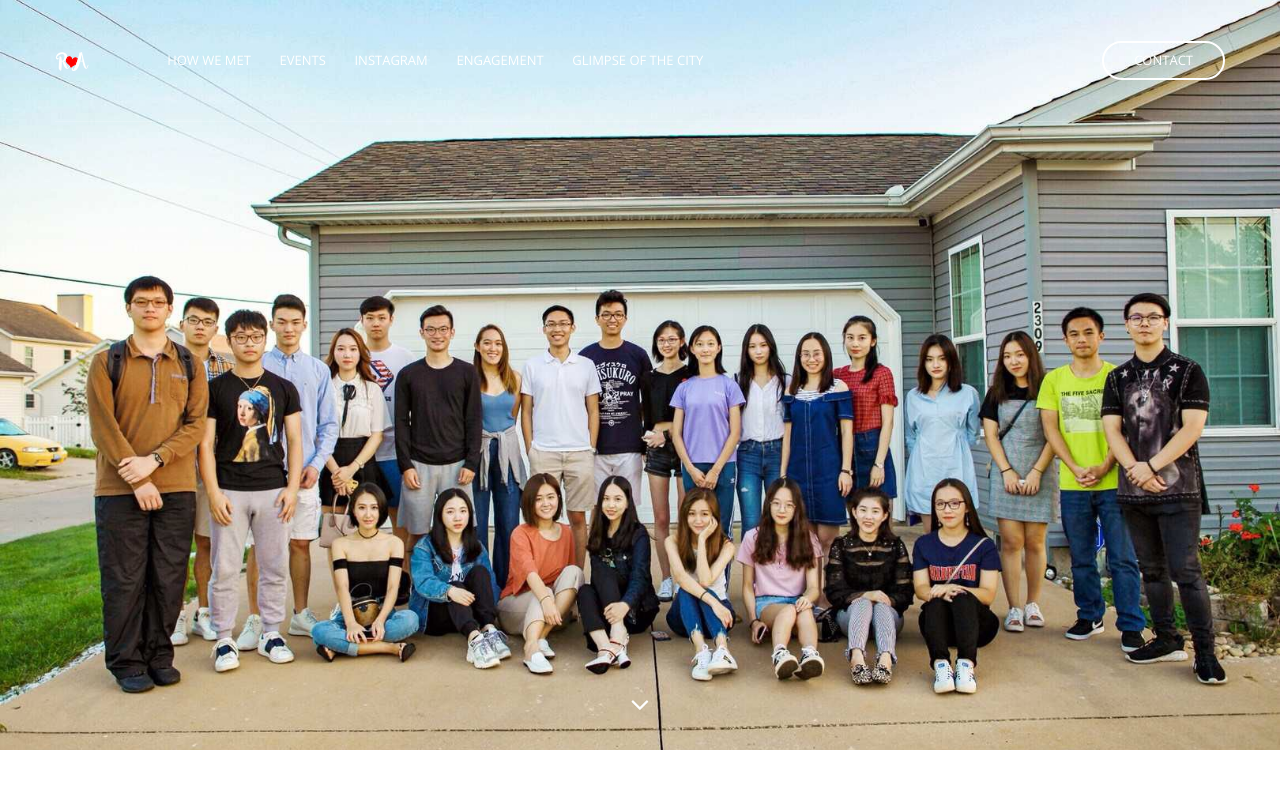
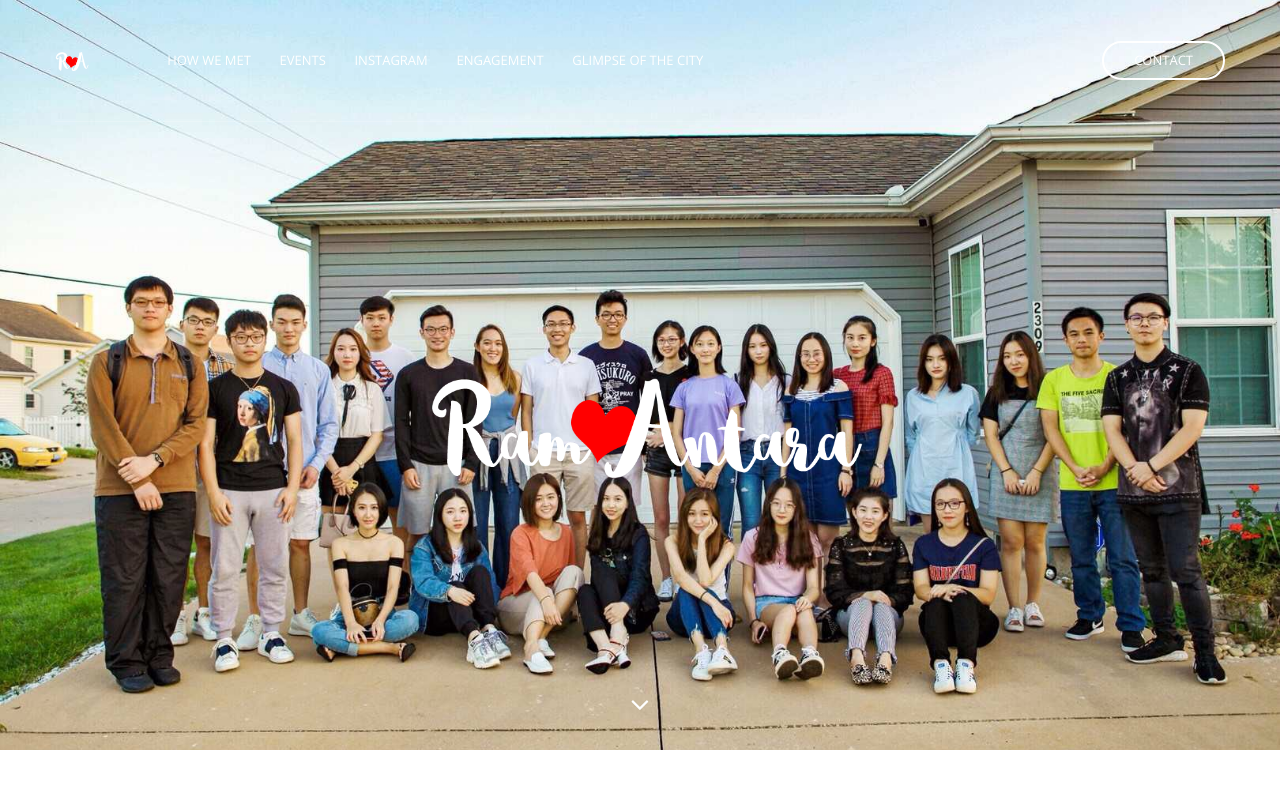
Before and after one commit to UIUC-OCEF/UIUC-OCEF.github.io, a website: page index.html in a window 1280 px wide. Shown: the top 800 px of the page. Drawn offline with nearby package versions, Linux system fonts and the light colour scheme; some packages are replaced by stand-ins of ours; a script that the page names is missing; files whose address does not match are found by name.

Commit message:
Update index.html

```diff
--- a/index.html
+++ b/index.html
@@ -69,7 +69,7 @@
             <div class="col-md-10 col-md-offset-1">
                 <div class="hero-content text-center">
                     <!--<h1>Ram and Antara</h1>-->
-                    <!--<img src="img/logo-lg.png">-->
+                    <img src="img/logo-lg.png">
                     <!--<p class="intro">Ram & Antara are getting hitched!</p>-->
                     <!--<a href="#" class="btn btn-fill btn-large btn-margin-right">Scroll Down</a> -->
                 </div>
```
